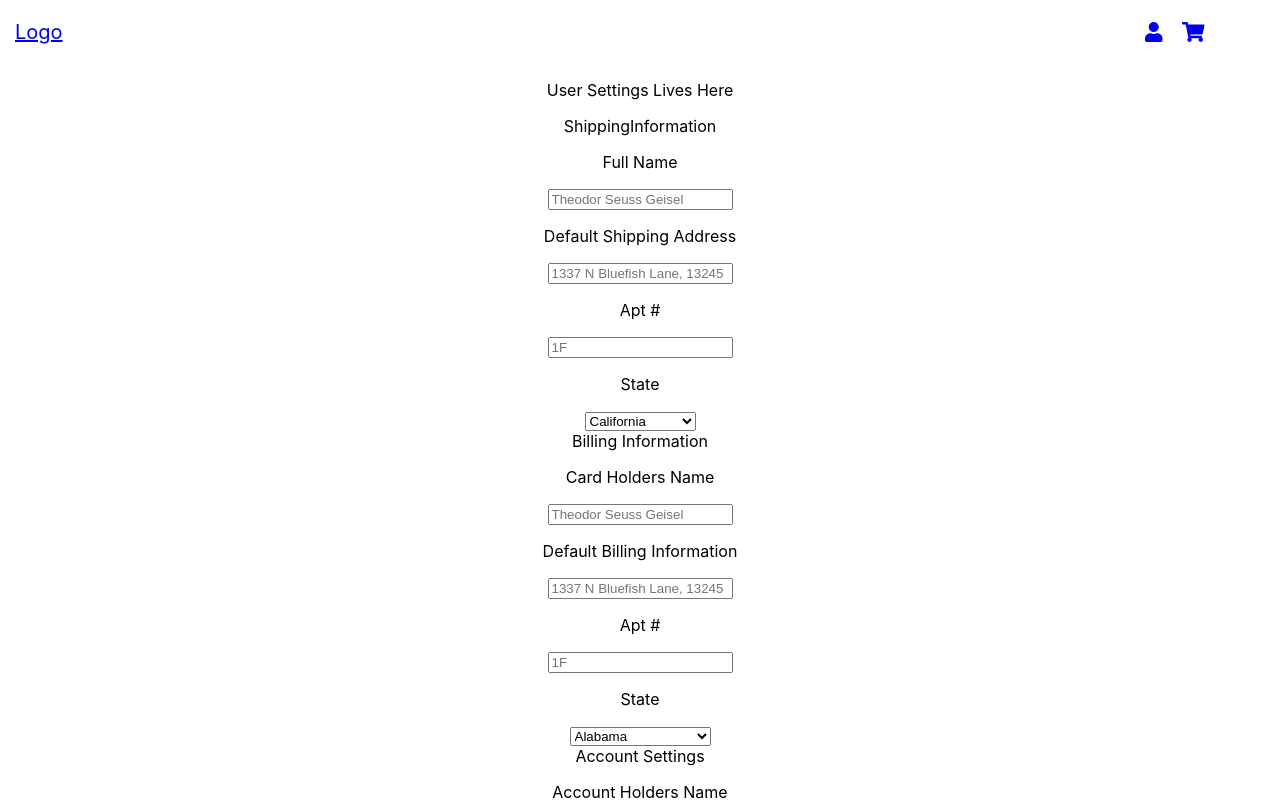
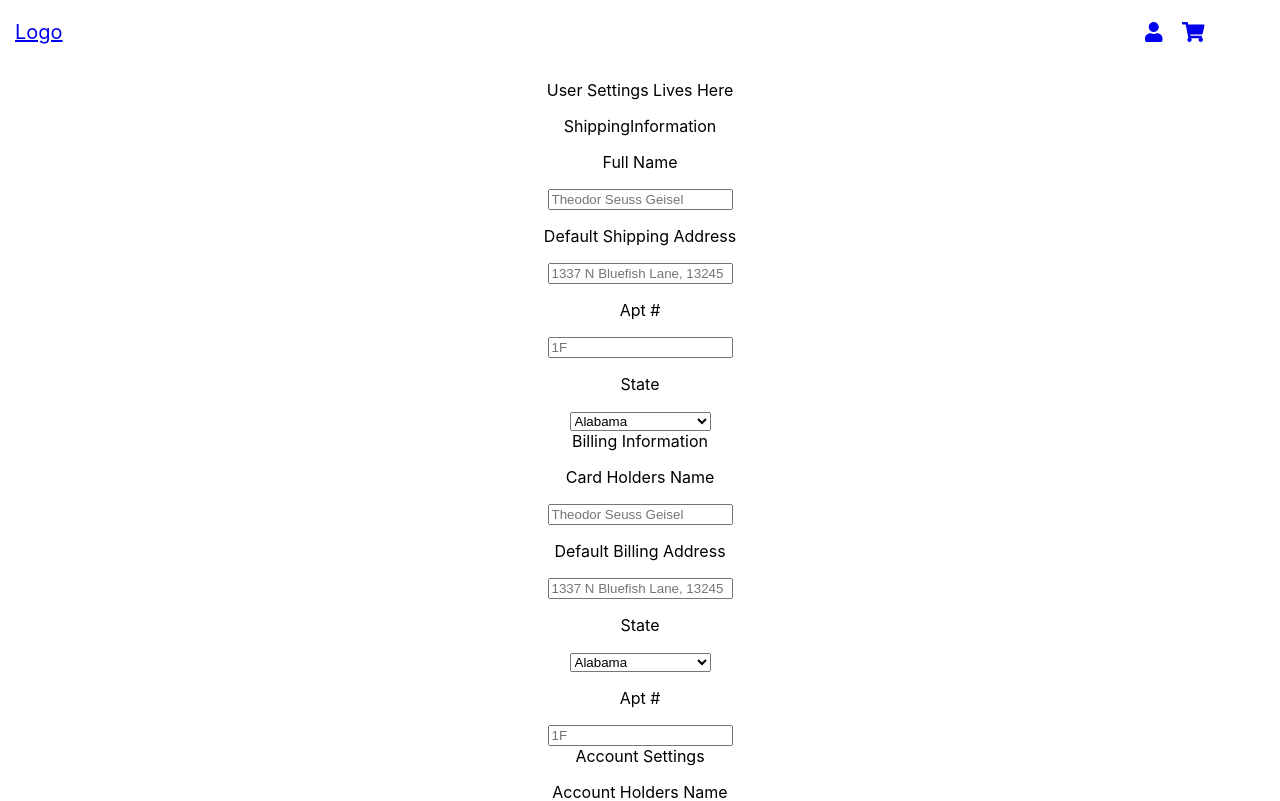
Before and after one commit to t-shirt-shop/t-shirt-shop, a React (Create React App) app in the folder front_end/tshirts/: page /usersettings in a window 1280 px wide. Shown: the top 801 px of the page. Built offline with nearby package versions, Linux system fonts and the light colour scheme.

Commit message:
fixed state issue

```diff
--- a/front_end/tshirts/src/components/users/UserSettingsComponents/BillingInformation.jsx
+++ b/front_end/tshirts/src/components/users/UserSettingsComponents/BillingInformation.jsx
@@ -18,17 +18,17 @@ class BillingInformation extends Component {
 						<input type="text" placeholder="Theodor Seuss Geisel" />
 					</div>
 					<div className="input">
-						<p>Default Billing Information</p>
+						<p>Default Billing Address</p>
 						<input type="address" placeholder="1337 N Bluefish Lane, 13245" />
+					</div>
+					<div className="input">
+							<p>State</p>
+							<StatesList />
 					</div>
 					<div className="double">
 						<div className="input">
 							<p>Apt #</p>
 							<input type="apt" placeholder="1F" />
-						</div>
-						<div className="input">
-							<p>State</p>
-							<StatesList />
 						</div>
 					</div>
 				</div>
--- a/front_end/tshirts/src/components/users/UserSettingsComponents/ShippingInformation.jsx
+++ b/front_end/tshirts/src/components/users/UserSettingsComponents/ShippingInformation.jsx
@@ -1,4 +1,5 @@
 import React, { Component } from 'react';
+import StatesList from './StatesList';
 
 class ShippingInformation extends Component {
 	constructor(props) {
@@ -27,12 +28,7 @@ class ShippingInformation extends Component {
 						</div>
 						<div className="input">
 							<p>State</p>
-							<select placeholder="Massachusetts">
-  								<option value="California">California</option>
-								<option value="Massachusetts">Massachusetts</option>
-  								<option value="Utah">Utah</option>
-  								<option value="Texas">Texas</option>
-							</select>
+							<StatesList />
 						</div>
 					</div>
 				</div>
```
